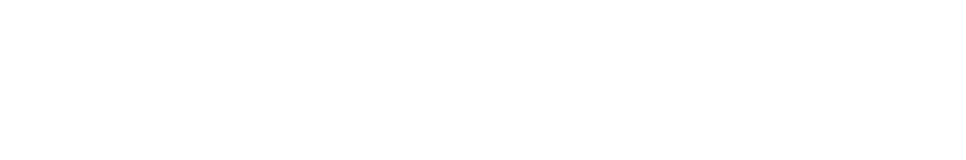
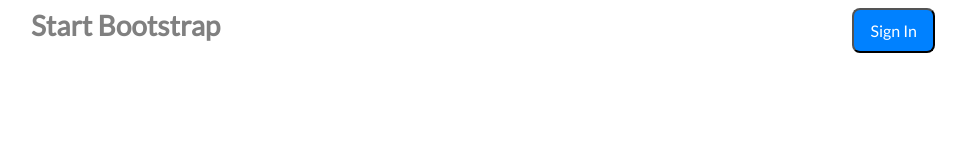
Before and after one commit to alexandrekings/kanban, a plain HTML site: page index.html in a window 1280 px wide. Shown: the whole page, without its empty margins (157-1123 px from the left). Drawn offline with Linux system fonts and the light colour scheme.

Commit message:
se agregó header con elementos de título y botón de la sección 01

```diff
--- a/css/style.css
+++ b/css/style.css
@@ -9,30 +9,21 @@ hr{
 	margin: 20px 0
 }
 h1{
-	font-size: 40px;
-	font-family: 'Lobster', sans-serif;
-	margin: .5em .5em .5em 0em;
-	color: #c1640f;
+	font-size: 28px;
+
 }
 h2{
 	font-size:34px;
-	padding-bottom: 20px;
-	color: #a21010;
-	text-transform: uppercase;
+
 
 }
 h3{
 	font-size:34px;
-	padding-top: 1em;
-	padding-bottom: 1em;
-	color: #a21010;
-	text-transform: uppercase;
+
 }
 h4{
 	font-size: 20px;
-    margin: 1em 0em;
-    color: #a21010;
-    text-transform: uppercase;
+
 }
 p {
     margin-bottom:  1em;
@@ -41,6 +32,10 @@ p {
 }
 a{
 	text-decoration: none;
+}
+header{
+	padding-top: .5em;
+	padding-bottom: .5em;
 }
 section{
 	padding-top: 1em;
@@ -54,4 +49,27 @@ footer img{
 	width: 5%;
 	margin:1em;
 }
+
 /*particulares*/
+
+/*primer sección*/
+
+.navbar-brand{
+	color: gray
+}
+.navbar-brand--title{
+	font-color:gray;
+}
+.text-right{
+	text-align: right
+}
+.text-left{
+	text-align: left;
+}
+.navbar-button{
+	background-color: #0081ff;
+	color: white;
+	border-radius: .5em;
+	padding: .7em 1em;
+	font-size: 16px;
+}
--- a/index.html
+++ b/index.html
@@ -1,5 +1,5 @@
 <!DOCTYPE html>
-<html lang="en" dir="ltr">
+<html lang="es">
 <head>
   <meta charset="utf-8">
   <meta name="viewport" content="width=device-width, initial-scale=1.0">
@@ -10,7 +10,21 @@
   <link href="https://fonts.googleapis.com/css?family=Lato" rel="stylesheet">
   <link href="https://fonts.googleapis.com/css?family=Lobster" rel="stylesheet">
 </head>
-  <body>
+<body>
+  <header class="container">
+    <nav class="navbar">
+      <section class="col-6 text-left">
+        <a class="navbar-brand" href="#">
+          <h1 class="navbar-brand--title">Start Bootstrap</h1>
+        </a>
+      </section>
+      <section class="col-6 text-right">
+          <button class="navbar-button" type="button" >Sign In</button>
+      </section>
+    </nav>
+  </header>
+  <section>
 
-  </body>
+  </section>
+</body>
 </html>
```
Also changed, not shown: img/bg-masthead.jpg (added), img/bg-showcase-1.jpg (added), img/bg-showcase-2.jpg (added), img/bg-showcase-3.jpg (added), img/testimonials-1.jpg (added), img/testimonials-2.jpg (added), img/testimonials-3.jpg (added), 1 other file.
